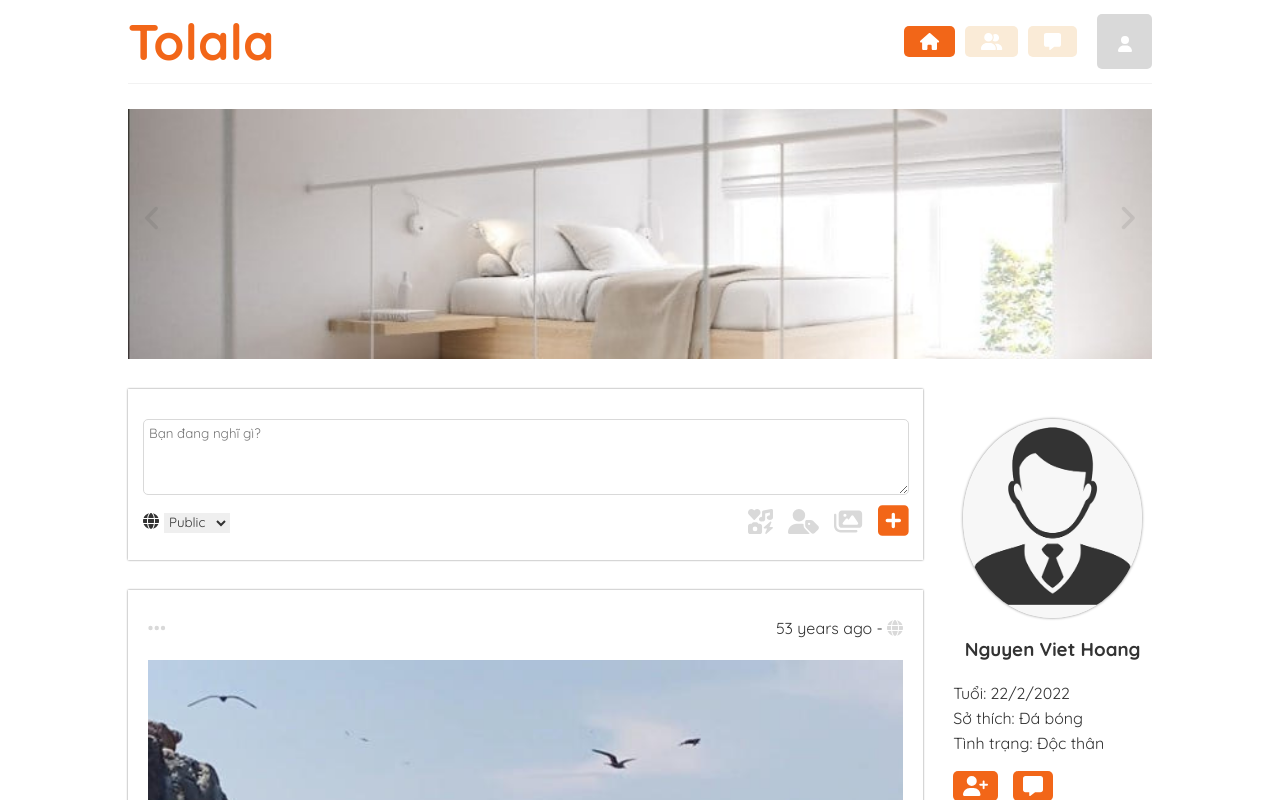
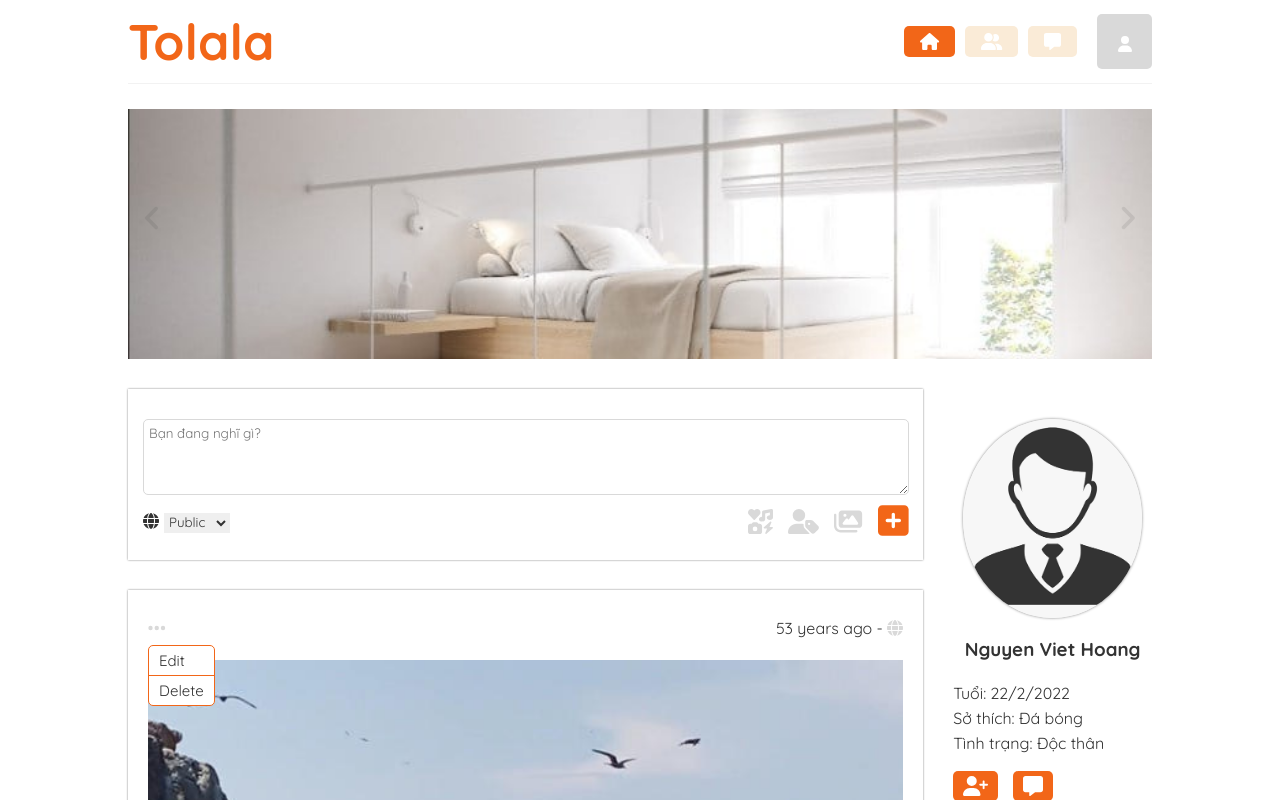
Before and after one commit to NhanHoVan/tolala-web, a React (Create React App) app: page / in a window 1280 px wide. Both pictures are taken after a click on the element 156 px from the left and 627 px from the top of the page. Shown: the top 800 px of the page. Built offline with nearby package versions, Linux system fonts and the light colour scheme.

Commit message:
NhanHV - Commit update delete feed

```diff
--- a/src/screens/home/Home.js
+++ b/src/screens/home/Home.js
@@ -38,20 +38,27 @@ const feedList = [{
   },
 ]
 
+const UpdateDeleteFeed = ({id, editFeed, deleteFeed}) => (
+    <div id={id} className='btn_update_delete'>
+        <p onClick={editFeed}>Edit</p>
+        <p onClick={deleteFeed}>Delete</p>
+    </div>
+)
+
 const Home = (props) => {
     const [imgSlide, setImgSlide] = useState(1);
     const [feeds, setFeeds] = useState(arrFeed);
     const [selectImg, setSelectImg] = useState("");
+    const [selectFeed, setSelectFeed] = useState(null);
     const [content, setContent] = useState("");
     const [share, setShare] = useState("1");
     const [mess, setMess] = useState("");
     const hiddenImgInput = useRef("");
-    const selectId = useRef("");
 
     //Set list feed
     useEffect(() => {
       setFeeds(feedList)
-    }, [feeds])
+    }, [])
 
     //Reload page
     const reload =() =>{
@@ -124,8 +131,8 @@ const Home = (props) => {
                 shareTo: share,
                 like: 0,
             }
-            let feedListNew = feeds.unshift(feedNew);
-            console.log("Số feed: "+feedListNew);
+            let count = feeds.unshift(feedNew);
+            console.log("Thêm feed thành công! Tổng số feed là: "+ count);
             setFeeds(feeds);
             cleanFormFeed()
         }
@@ -137,17 +144,26 @@ const Home = (props) => {
         cleanImg();
     }
 
-    //Show button acction
-    const showBtnAct = () => {
-        console.log("myContainer..", selectId.current.id);
-    }
+    //Edit delete feed
     //Edit
     const editFeed = () => {
-
     }
     //Delete
     const deleteFeed = () => {
+        const newListFeed = feeds.filter((item)=>item.id !== selectFeed);
+        setFeeds(newListFeed);
+        console.log("Đã xóa feed có id: " +selectFeed);
+        setSelectFeed(null);
+    }
 
+    //Show button acction
+    const showBtnUpdateDeleteFeed = (e) => {
+        document.getElementById(e.currentTarget.id + "ud").classList.add("showBtn");
+        setSelectFeed( parseInt(e.currentTarget.id));
+    }
+    const hideBtnUpdateDeleteFeed = (e) => {
+        document.getElementById(e.currentTarget.id + "ud").classList.remove("showBtn");
+        setSelectFeed(null);
     }
 
     return (
@@ -205,12 +221,9 @@ const Home = (props) => {
                     {feeds.map((feed)=> (
                         <div className='feed' key={feed.id}>
                             <div className='display_flex_space'>
-                                <div className='dot_act'>
-                                    <p id={feed.id} ref={selectId} onClick={showBtnAct}><FontAwesomeIcon icon={faEllipsis}/></p>
-                                    <div id={selectId.current.id + "b"} className='btn_act'>
-                                        <p onClick={editFeed}>Edit</p>
-                                        <p onClick={deleteFeed}>Delete</p>
-                                    </div>
+                                <div className='update_delete_feed'>
+                                    <p id={feed.id} onClick={selectFeed === null ? showBtnUpdateDeleteFeed : hideBtnUpdateDeleteFeed }><FontAwesomeIcon icon={faEllipsis}/></p>
+                                    <UpdateDeleteFeed id={feed.id +"ud"} editFeed={()=>editFeed()} deleteFeed={()=>deleteFeed()}/>
                                 </div>
                                 <p>{moment(feed.createDate).startOf('day').fromNow()} - {shareTo(feed.shareTo)}</p>
                             </div>
--- a/src/screens/home/home.css
+++ b/src/screens/home/home.css
@@ -8,15 +8,36 @@
     justify-content: space-between;
     align-items: center;
 }
-.dot_act {
+.update_delete_feed {
     position: relative;
 }
-.dot_act p {
+.update_delete_feed p {
     font-size: 20px;
 }
-.dot_act .btn_act {
+.update_delete_feed .btn_update_delete {
     position: absolute;
     display: none;
+}
+.update_delete_feed .showBtn {
+    display: block;
+    background-color: #ffffff;
+    border-radius: 5px;
+    border: #f26618 solid 1px;
+}
+.update_delete_feed .showBtn p {
+    font-size: 15px;
+    border-bottom: #f26618 solid 1px;
+    padding: 5px 10px;
+    margin: 0px;
+}
+.update_delete_feed .showBtn p:hover {
+    background-color: #f26618;
+    color: #ffffff;
+}
+.update_delete_feed .showBtn p:last-child {
+    font-size: 15px;
+    border-bottom: none;
+    padding: 5px 10px;
 }
 .display_flex_space p path {
     color: #d9d9d9;
```
